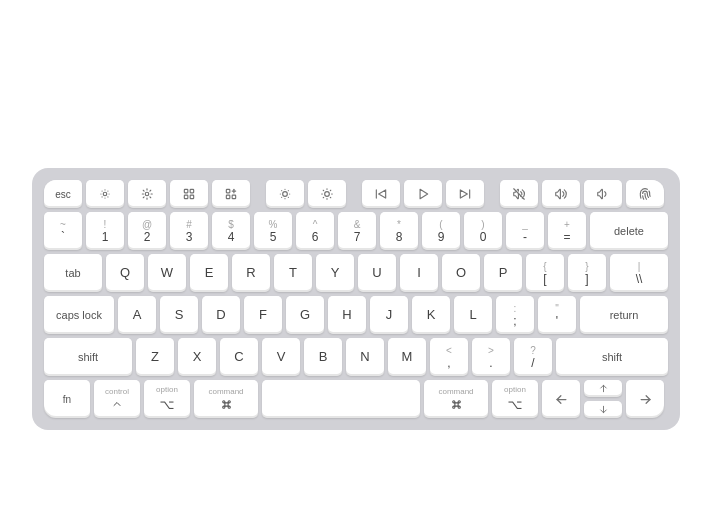
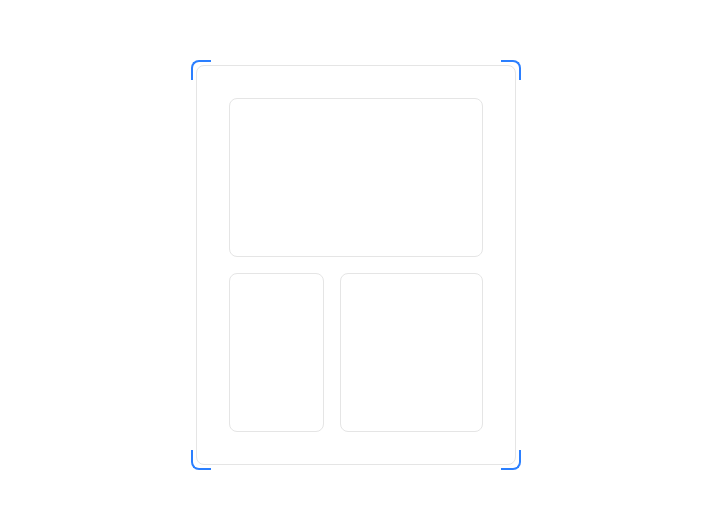
Before and after one commit to 2201monesh/design-component, a Next.js app: page / in a window 1280 px wide. Shown: the part 135-644 px from the top of the page, without its empty margins (284-995 px from the left). Built offline with nearby package versions, Linux system fonts and the light colour scheme.

Commit message:
added hover effect card component

```diff
--- a/app/page.tsx
+++ b/app/page.tsx
@@ -1,11 +1,15 @@
 import DiscordAnimation from "@/components/DiscordAnimation";
+import HoverEffect from "@/components/HoverEffect";
 import MacKeyboard from "@/components/MacKeyboard";
+import SpringCards from "@/components/SpringCards";
 
 export default function Home() {
   return (
     <div className="flex flex-col items-center justify-center w-screen h-screen">
       {/* <DiscordAnimation /> */}
-      <MacKeyboard />
+      {/* <MacKeyboard /> */}
+      {/* <SpringCards /> */}
+      <HoverEffect />
     </div>
   );
 }
--- /dev/null
+++ b/components/HoverEffect.tsx
@@ -0,0 +1,63 @@
+'use client'
+
+import React, { useState } from 'react'
+import { motion } from 'framer-motion'
+
+const SPRING = { type: 'spring' as const, stiffness: 380, damping: 28 }
+
+function CardOutline() {
+  return (
+    <motion.div
+      layoutId="card-outline"
+      transition={SPRING}
+      className="absolute -inset-1.5 rounded-lg pointer-events-none"
+    >
+      <span className="absolute top-0 left-0 w-5 h-5 border-t-2 border-l-2 border-blue-500 rounded-tl-lg" />
+      <span className="absolute top-0 right-0 w-5 h-5 border-t-2 border-r-2 border-blue-500 rounded-tr-lg" />
+      <span className="absolute bottom-0 left-0 w-5 h-5 border-b-2 border-l-2 border-blue-500 rounded-bl-lg" />
+      <span className="absolute bottom-0 right-0 w-5 h-5 border-b-2 border-r-2 border-blue-500 rounded-br-lg" />
+    </motion.div>
+  )
+}
+
+const HoverEffect = () => {
+  const [hovered, setHovered] = useState<string>('outer')
+
+  const bind = (id: string) => ({
+    onMouseEnter: () => setHovered(id),
+    onMouseLeave: () => setHovered('outer'),
+  })
+
+  return (
+    <div
+      className="relative w-[25%] h-[50%] border rounded-lg border-neutral-200 flex flex-col p-8 gap-4"
+      {...bind('outer')}
+    >
+      {hovered === 'outer' && <CardOutline />}
+
+      <div
+        className="relative w-full h-[50%] border rounded-lg border-neutral-200"
+        {...bind('top')}
+      >
+        {hovered === 'top' && <CardOutline />}
+      </div>
+
+      <div className="w-full h-[50%] flex gap-4">
+        <div
+          className="relative w-[40%] border h-full rounded-lg border-neutral-200"
+          {...bind('bottom-left')}
+        >
+          {hovered === 'bottom-left' && <CardOutline />}
+        </div>
+        <div
+          className="relative w-[60%] h-full border rounded-lg border-neutral-200"
+          {...bind('bottom-right')}
+        >
+          {hovered === 'bottom-right' && <CardOutline />}
+        </div>
+      </div>
+    </div>
+  )
+}
+
+export default HoverEffect
--- /dev/null
+++ b/components/SpringCards.tsx
@@ -0,0 +1,9 @@
+import React from 'react'
+
+const SpringCards = () => {
+  return (
+    <div>SpringCards</div>
+  )
+}
+
+export default SpringCards
```
